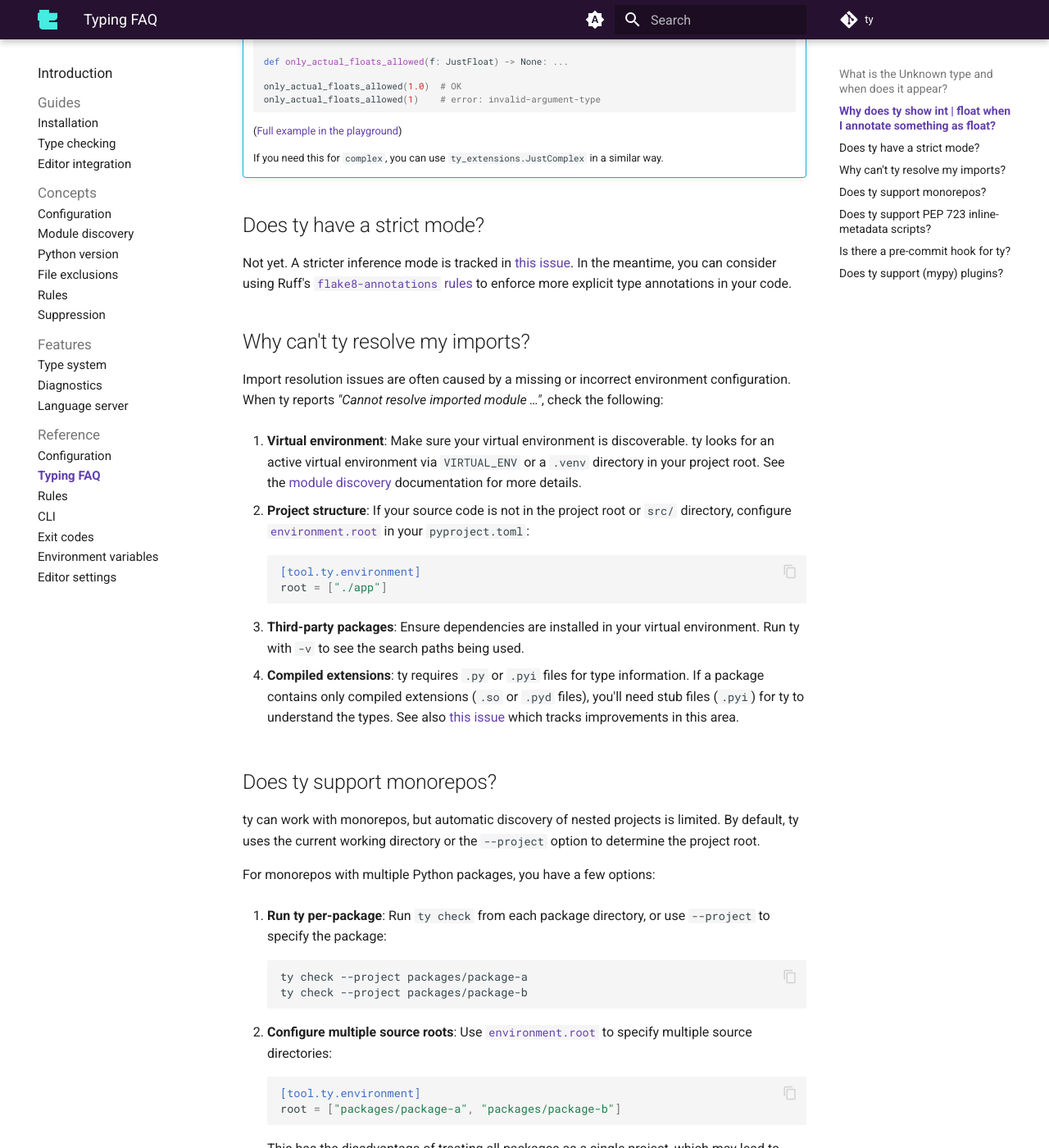
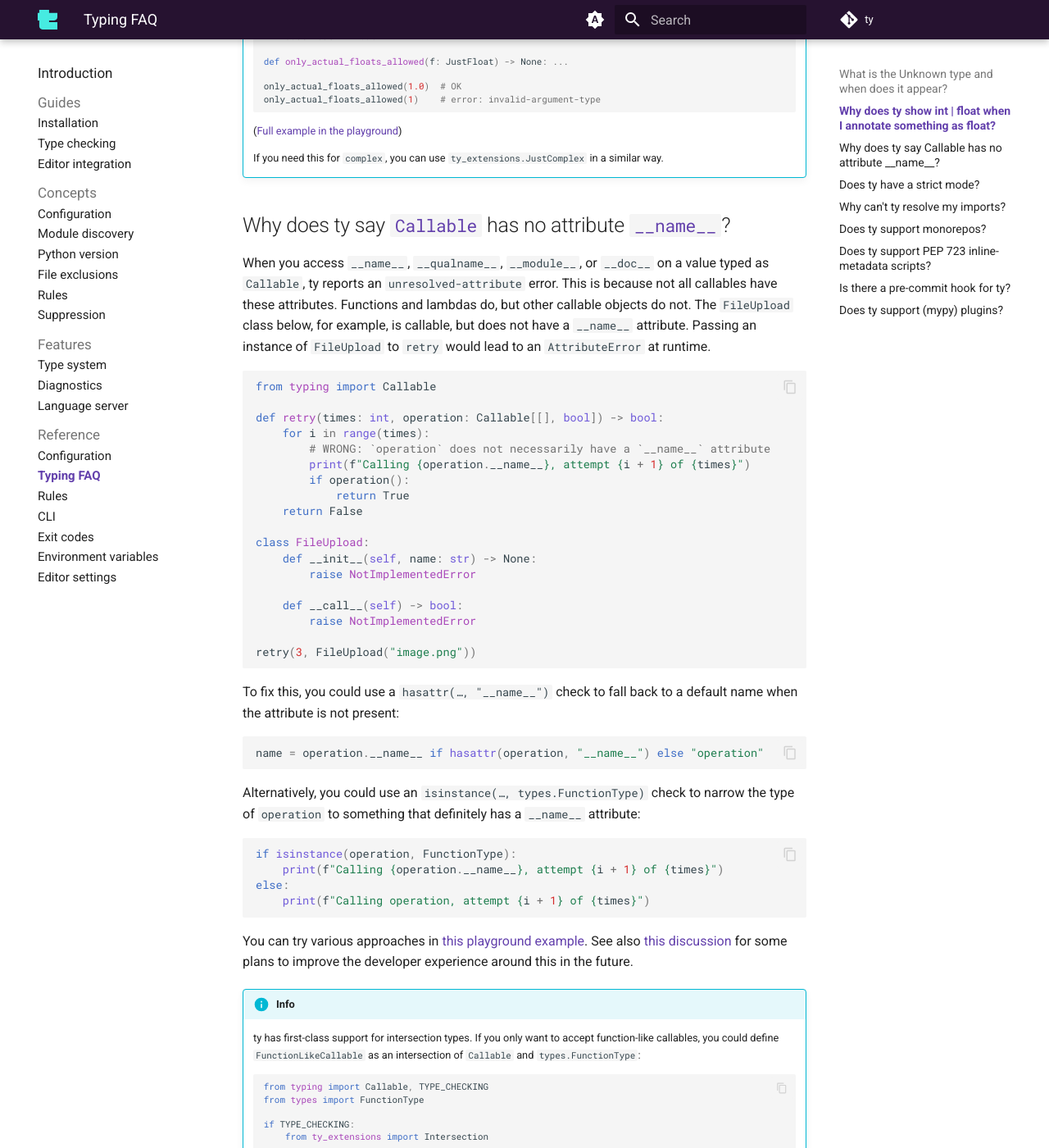
Before and after one commit to astral-sh/ty, an MkDocs documentation site: the page built from docs/reference/typing-faq.md, in a window 1280 px wide and 1400 px high, scrolled down 1686 px. Shown: the whole window at 82% size. Built offline with MkDocs 1.6.1 and Material for MkDocs 9.7.7, drawn with Linux system fonts in a browser that asks for light colours; comment, search, counter and statistics services are not loaded; some of the changed text lies outside the part shown.

Commit message:
Typing FAQ: Attributes on Callable

````diff
--- a/docs/reference/typing-faq.md
+++ b/docs/reference/typing-faq.md
@@ -87,6 +87,81 @@
 
     If you need this for `complex`, you can use `ty_extensions.JustComplex` in a similar way.
 
+## Why does ty say `Callable` has no attribute `__name__`?
+
+When you access `__name__`, `__qualname__`, `__module__`, or `__doc__` on a value typed as `Callable`,
+ty reports an `unresolved-attribute` error. This is because not all callables have these attributes.
+Functions and lambdas do, but other callable objects do not. The `FileUpload` class below, for example,
+is callable, but does not have a `__name__` attribute. Passing an instance of `FileUpload` to `retry`
+would lead to an `AttributeError` at runtime.
+
+```py
+from typing import Callable
+
+def retry(times: int, operation: Callable[[], bool]) -> bool:
+    for i in range(times):
+        # WRONG: `operation` does not necessarily have a `__name__` attribute
+        print(f"Calling {operation.__name__}, attempt {i + 1} of {times}")
+        if operation():
+            return True
+    return False
+
+class FileUpload:
+    def __init__(self, name: str) -> None:
+        raise NotImplementedError
+
+    def __call__(self) -> bool:
+        raise NotImplementedError
+
+retry(3, FileUpload("image.png"))
+```
+
+To fix this, you could use a `hasattr(…, "__name__")` check to fall back to a default name when the
+attribute is not present:
+
+```py
+name = operation.__name__ if hasattr(operation, "__name__") else "operation"
+```
+
+Alternatively, you could use an `isinstance(…, types.FunctionType)` check to narrow the type of
+`operation` to something that definitely has a `__name__` attribute:
+
+```py
+if isinstance(operation, FunctionType):
+    print(f"Calling {operation.__name__}, attempt {i + 1} of {times}")
+else:
+    print(f"Calling operation, attempt {i + 1} of {times}")
+```
+
+You can try various approaches in [this playground example](https://play.ty.dev/f6f7f35a-47c3-423d-be8d-33d03c61d40c).
+See also [this discussion](https://github.com/astral-sh/ty/issues/1495) for some plans to improve
+the developer experience around this in the future.
+
+!!! info
+
+    ty has first-class support for intersection types. If you only want to accept function-like
+    callables, you could define `FunctionLikeCallable` as an intersection of `Callable` and
+    `types.FunctionType`:
+
+    ```py
+    from typing import Callable, TYPE_CHECKING
+    from types import FunctionType
+
+    if TYPE_CHECKING:
+        from ty_extensions import Intersection
+
+        type FunctionLikeCallable[**P, R] = Intersection[Callable[P, R], FunctionType]
+    else:
+        FunctionLikeCallable = Callable
+
+
+    def retry(times: int, operation: FunctionLikeCallable[[], bool]) -> bool:
+        ...
+    ```
+
+    You can check out the full example [here](https://play.ty.dev/7a1ea4ab-04e1-4271-adf5-ddc3a5d2fcfd),
+    which demonstrates that `FileUpload` instances are no longer accepted by `retry`.
+
 ## Does ty have a strict mode?
 
 Not yet. A stricter inference mode is tracked in
````
